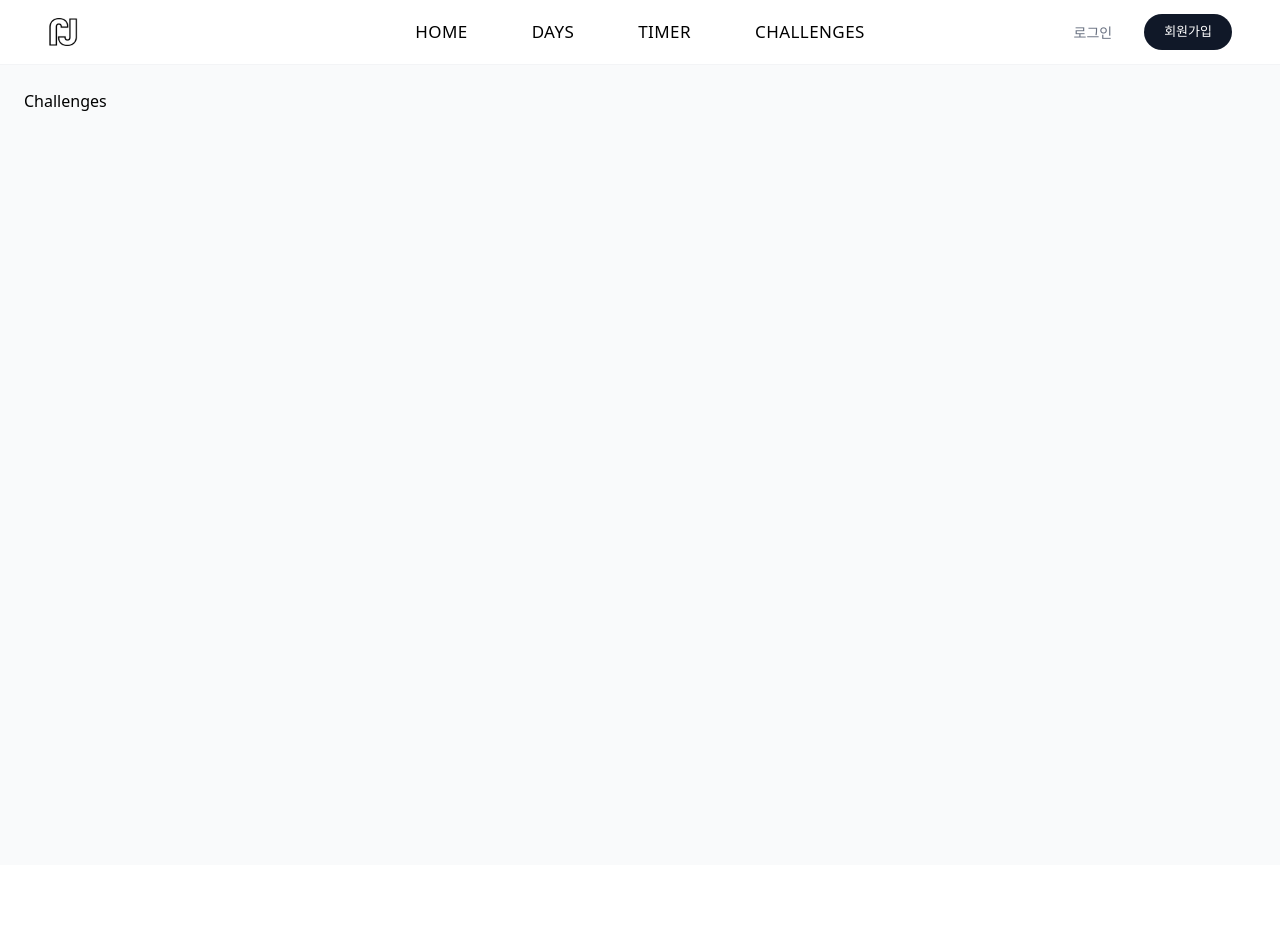
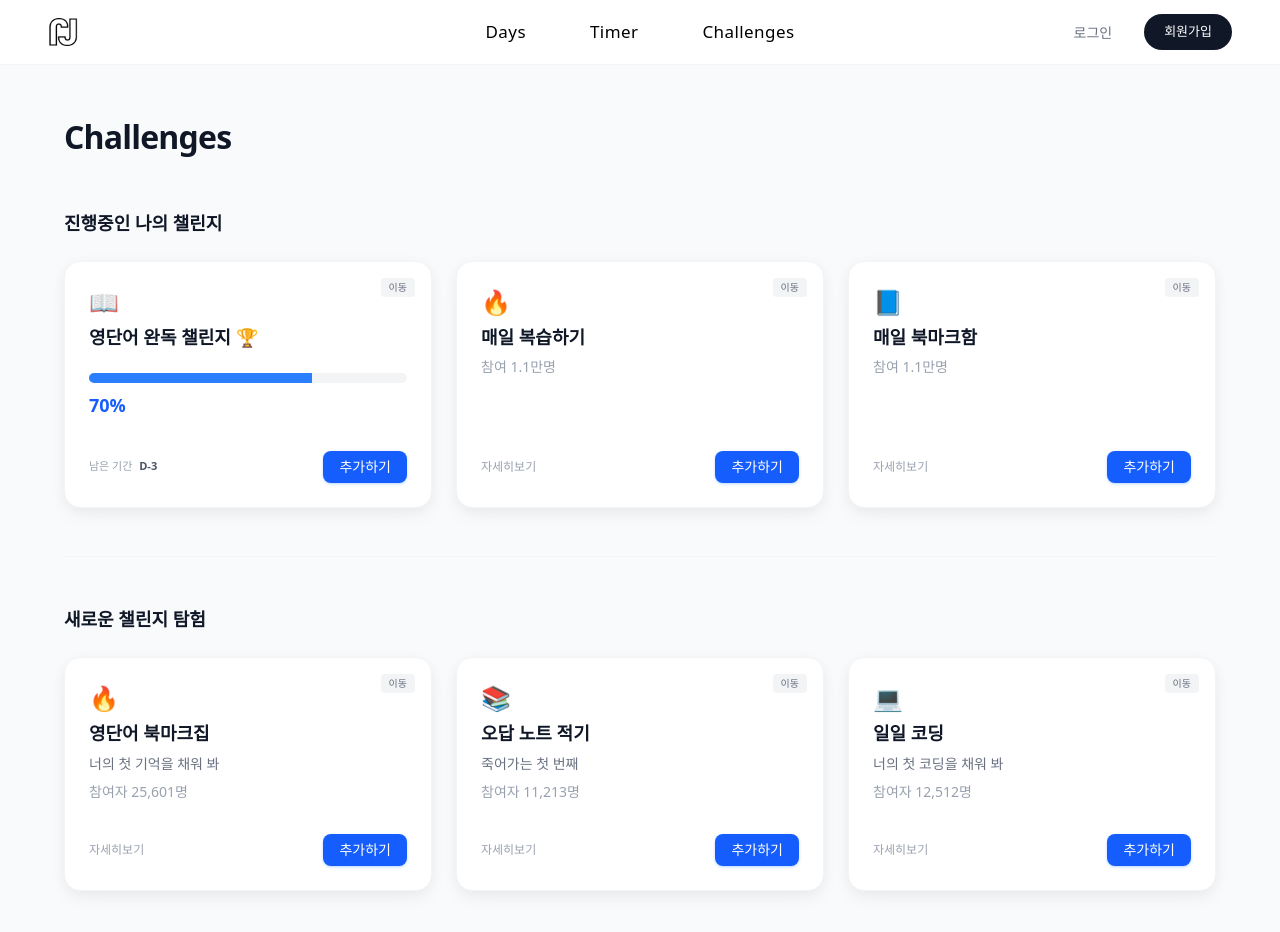
Before and after one commit to woojaemin0106/study-planner, a React (Vite) app: page /Challenges in a window 1280 px wide. Shown: the top 932 px of the page. Before the commit the page ends 865 px from the top, so only its background shows below. Built offline with nearby package versions, Linux system fonts and the light colour scheme.

Commit message:
feature: 챌린지 페이지 제작 완료

```diff
--- /dev/null
+++ b/src/components/ChallengeCard.jsx
@@ -0,0 +1,58 @@
+import React from "react";
+
+export default function ChallengeCard({
+  icon,
+  title,
+  subtitle,
+  participants,
+  progress,
+  timeLeft,
+  isOngoing
+}) {
+  return (
+    <div className="bg-white rounded-2xl p-6 shadow-[0_2px_15px_-3px_rgba(0,0,0,0.07),0_10px_20px_-2px_rgba(0,0,0,0.04)] border border-gray-100 flex flex-col gap-4 relative">
+      {/* Go Badge */}
+      <div className="absolute top-4 right-4 bg-gray-100 text-gray-500 text-[10px] px-2 py-0.5 rounded font-medium">
+        이동
+      </div>
+
+      <div className="flex flex-col gap-2">
+        <div className="text-2xl">{icon}</div>
+        <h3 className="font-bold text-lg text-gray-900 leading-tight">
+          {title}
+        </h3>
+        {subtitle && <p className="text-gray-500 text-sm mt-0.5">{subtitle}</p>}
+        {participants && (
+          <p className="text-gray-400 text-sm">
+            {isOngoing ? `참여 ${participants}` : `참여자 ${participants}`}
+          </p>
+        )}
+      </div>
+
+      {progress !== undefined && (
+        <div className="flex flex-col gap-2 mt-2">
+          <div className="w-full bg-gray-100 h-2.5 rounded-full overflow-hidden">
+            <div
+              className="bg-blue-500 h-full transition-all duration-500"
+              style={{ width: `${progress}%` }}
+            />
+          </div>
+          <div className="flex justify-between items-center">
+            <span className="text-blue-600 font-bold text-lg">{progress}%</span>
+          </div>
+        </div>
+      )}
+
+      <div className="mt-auto pt-4 flex justify-between items-center">
+        {timeLeft ? (
+          <span className="text-gray-400 text-[11px] font-medium">남은 기간 <span className="font-bold text-gray-600 ml-1">{timeLeft}</span></span>
+        ) : (
+          <button className="text-gray-400 text-xs hover:text-gray-600 transition-colors">자세히보기</button>
+        )}
+        <button className="bg-blue-600 text-white px-4 py-1.5 rounded-lg text-sm font-medium hover:bg-blue-700 transition-all shadow-sm shadow-blue-200">
+          추가하기
+        </button>
+      </div>
+    </div>
+  );
+}
--- a/src/components/NavBar.jsx
+++ b/src/components/NavBar.jsx
@@ -21,16 +21,12 @@ function NavBar() {
                 {/* 2. 중앙 메뉴 */}
                 <nav className="flex-[2] flex justify-center">
                     <ul className="flex items-center gap-16 text-[17px] font-medium tracking-wide">
-                        <li>
-                            <Link to="/" className="hover:text-blue-600 transition-colors uppercase">Home</Link>
-                        </li>
-
                         <li
                             className="relative"
                             onMouseEnter={() => setIsDaysOpen(true)}
                             onMouseLeave={() => setIsDaysOpen(false)}
                         >
-                            <Link to="/Days" className="hover:text-blue-600 transition-colors uppercase flex items-center gap-1">
+                            <Link to="/Days" className="hover:text-blue-600 transition-colors flex items-center gap-1">
                                 Days
                             </Link>
 
@@ -45,8 +41,8 @@ function NavBar() {
                             )}
                         </li>
 
-                        <li><Link to="/Timer" className="hover:text-blue-600 transition-colors uppercase">Timer</Link></li>
-                        <li><Link to="/Challenges" className="hover:text-blue-600 transition-colors uppercase">Challenges</Link></li>
+                        <li><Link to="/Timer" className="hover:text-blue-600 transition-colors">Timer</Link></li>
+                        <li><Link to="/Challenges" className="hover:text-blue-600 transition-colors">Challenges</Link></li>
                     </ul>
                 </nav>
 
--- a/src/pages/ChallengesPage.jsx
+++ b/src/pages/ChallengesPage.jsx
@@ -1,3 +1,81 @@
+import React from "react";
+import ChallengeCard from "../components/ChallengeCard";
+
+const ONGOING_CHALLENGES = [
+  {
+    icon: "📖",
+    title: "영단어 완독 챌린지 🏆",
+    progress: 70,
+    timeLeft: "D-3",
+    isOngoing: true,
+  },
+  {
+    icon: "🔥",
+    title: "매일 복습하기",
+    participants: "1.1만명",
+    isOngoing: true,
+  },
+  {
+    icon: "📘",
+    title: "매일 북마크함",
+    participants: "1.1만명",
+    isOngoing: true,
+  },
+];
+
+const EXPLORE_CHALLENGES = [
+  {
+    icon: "🔥",
+    title: "영단어 북마크집",
+    subtitle: "너의 첫 기억을 채워 봐",
+    participants: "25,601명",
+    isOngoing: false,
+  },
+  {
+    icon: "📚",
+    title: "오답 노트 적기",
+    subtitle: "죽어가는 첫 번째",
+    participants: "11,213명",
+    isOngoing: false,
+  },
+  {
+    icon: "💻",
+    title: "일일 코딩",
+    subtitle: "너의 첫 코딩을 채워 봐",
+    participants: "12,512명",
+    isOngoing: false,
+  },
+];
+
 export default function ChallengesPage() {
-  return <div className="p-6">Challenges</div>;
+  return (
+    <div className="max-w-[1200px] mx-auto px-6 py-12 flex flex-col gap-12">
+      <header>
+        <h1 className="text-[32px] font-black text-gray-900 tracking-tight">Challenges</h1>
+      </header>
+
+      {/* Ongoing Section */}
+      <section className="flex flex-col gap-6">
+        <h2 className="text-lg font-bold text-gray-900">진행중인 나의 챌린지</h2>
+        <div className="grid grid-cols-1 md:grid-cols-3 gap-6">
+          {ONGOING_CHALLENGES.map((challenge, index) => (
+            <ChallengeCard key={index} {...challenge} />
+          ))}
+        </div>
+      </section>
+
+      {/* Divider */}
+      <div className="h-[1px] bg-gray-100" />
+
+      {/* Explore Section */}
+      <section className="flex flex-col gap-6">
+        <h2 className="text-lg font-bold text-gray-900">새로운 챌린지 탐험</h2>
+        <div className="grid grid-cols-1 md:grid-cols-3 gap-6">
+          {EXPLORE_CHALLENGES.map((challenge, index) => (
+            <ChallengeCard key={index} {...challenge} />
+          ))}
+        </div>
+      </section>
+    </div>
+  );
 }
```
